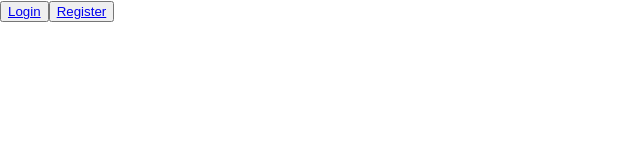
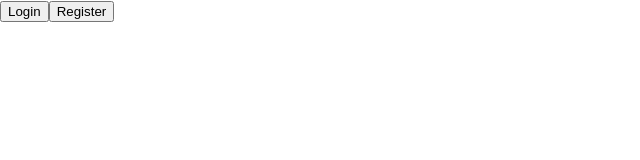
Before and after one commit to isdi-coders-2023/Daniel-Ursua-Final-Project-front-202301-mad, a React (Create React App) app: page / in a window 1280 px wide. Shown: the top 160 px of the page, without its empty margins (0-640 px from the left). Built offline with nearby package versions, Linux system fonts and the light colour scheme.

Commit message:
Update home routes

```diff
--- a/src/pages/home/home.tsx
+++ b/src/pages/home/home.tsx
@@ -1,14 +1,18 @@
-import { Link } from "react-router-dom";
+import { useNavigate } from "react-router-dom";
 
 export default function Home() {
+  const navigate = useNavigate();
+  const handleLogin = (): void => {
+    navigate("/login");
+  };
+  const handleRegister = (): void => {
+    navigate("/register");
+  };
+
   return (
     <>
-      <button>
-        <Link to="../login/login.tsx">Login</Link>
-      </button>
-      <button>
-        <Link to="../register/register.tsx">Register</Link>
-      </button>
+      <button onClick={handleLogin}>Login</button>
+      <button onClick={handleRegister}> Register</button>
     </>
   );
 }
```
